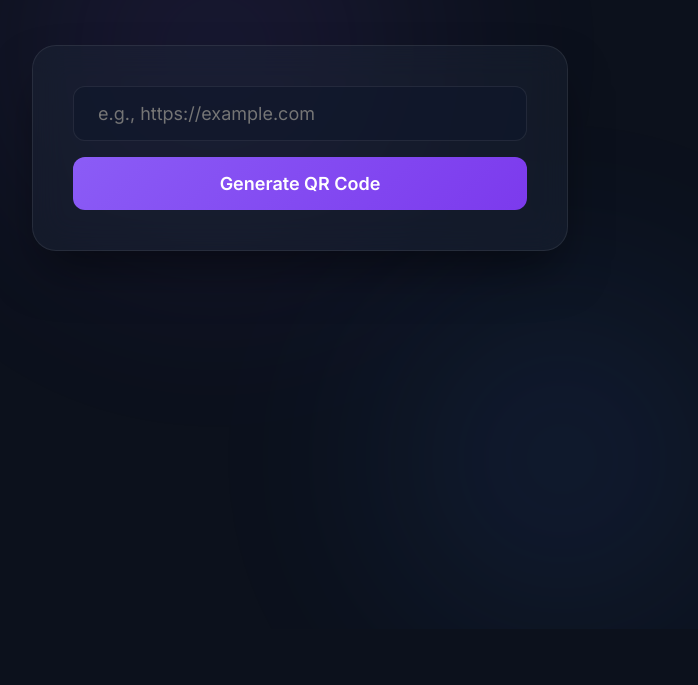
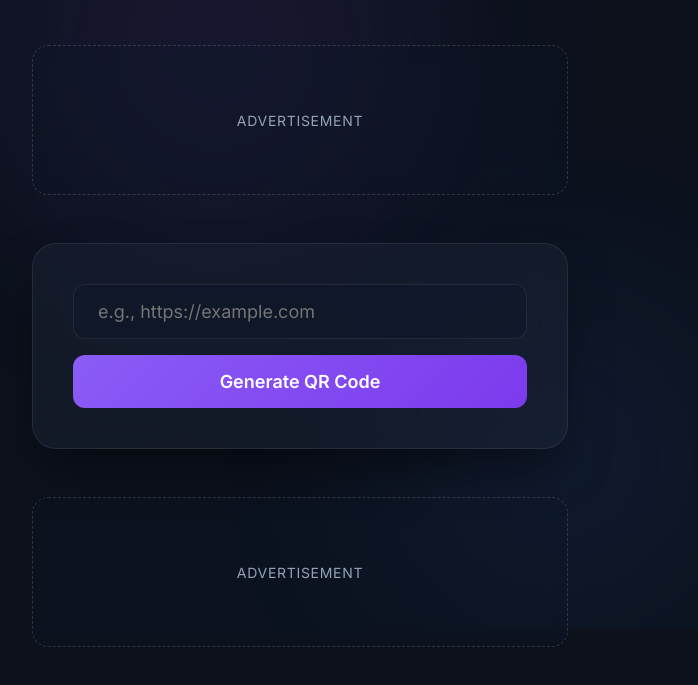
Before and after one commit to abdullahcyberx/qrcodegen, a website: page public/index.html in a window 1280 px wide. Shown: the part 171-856 px from the top of the page, without its empty margins (340-1038 px from the left). Before the commit the page ends 800 px from the top, so only its background shows below. Drawn offline with Linux system fonts and the light colour scheme.

Commit message:
Add distinct ad space placeholders to UI

```diff
--- a/public/index.html
+++ b/public/index.html
@@ -25,8 +25,16 @@
             <p>Enter text or a URL to generate a dynamic code.</p>
         </header>
 
+        <!-- Top Ad Space -->
+        <div class="ad-space fade-in-up delay-1">
+            <div class="ad-content">
+                <span>Advertisement</span>
+                <!-- Insert Ad Network Code Here (e.g., Google AdSense) -->
+            </div>
+        </div>
+
         <!-- Glassmorphism Card -->
-        <section class="glass-card fade-in-up delay-1">
+        <section class="glass-card fade-in-up delay-2">
             <form id="qr-form" style="display: flex; flex-direction: column;">
                 <input type="text" id="text-input" placeholder="e.g., https://example.com" required autocomplete="off">
                 <button type="submit" id="generate-btn" class="primary-btn">Generate QR Code</button>
@@ -49,6 +57,14 @@
                 </div>
             </div>
         </section>
+
+        <!-- Bottom Ad Space -->
+        <div class="ad-space fade-in-up delay-2">
+            <div class="ad-content">
+                <span>Advertisement</span>
+                <!-- Insert Ad Network Code Here (e.g., Google AdSense) -->
+            </div>
+        </div>
     </main>
 
     <script src="script.js"></script>
--- a/public/style.css
+++ b/public/style.css
@@ -261,3 +261,39 @@ input:focus {
 [hidden] {
     display: none !important;
 }
+
+/* Ad Space Styling */
+.ad-space {
+    width: 100%;
+    min-height: 90px; /* Standard mobile leaderboard height */
+    background: rgba(15, 23, 42, 0.3);
+    border: 1px dashed rgba(255, 255, 255, 0.15);
+    border-radius: 16px;
+    display: flex;
+    justify-content: center;
+    align-items: center;
+    overflow: hidden;
+    position: relative;
+    backdrop-filter: blur(8px);
+    -webkit-backdrop-filter: blur(8px);
+}
+
+.ad-content {
+    color: var(--text-muted);
+    font-size: 0.875rem;
+    letter-spacing: 0.05em;
+    text-transform: uppercase;
+    text-align: center;
+    padding: 1rem;
+    width: 100%;
+    height: 100%;
+    display: flex;
+    justify-content: center;
+    align-items: center;
+}
+
+@media (min-width: 768px) {
+    .ad-space {
+        min-height: 150px; /* Slightly taller for desktop ads */
+    }
+}
```
